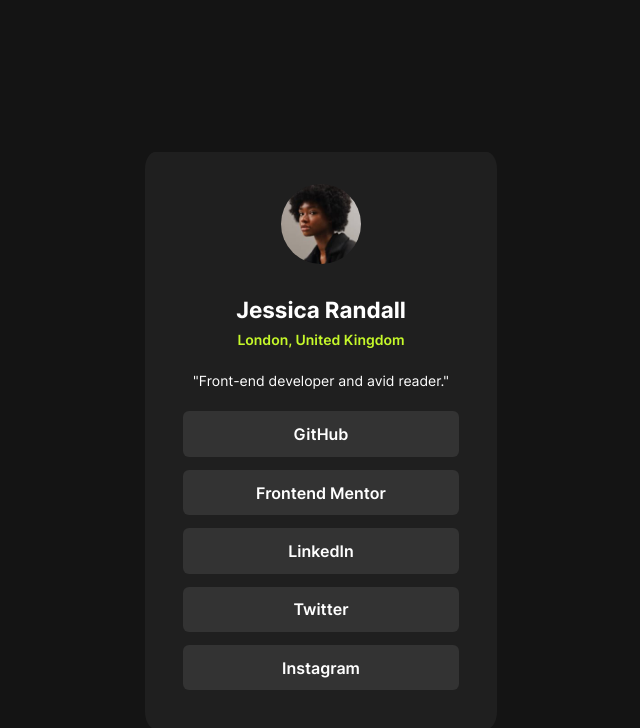
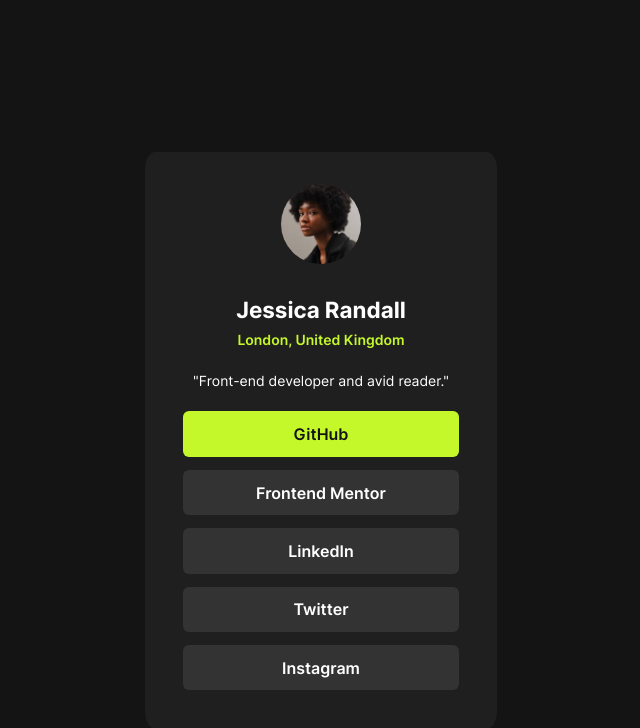
Before and after one commit to Divyansh-Gemini/social-links-profile-main, a plain HTML site: page index.html in a window 1280 px wide. In both pictures the pointer is over the element "GitHub". Shown: the whole page, without its empty margins (319-959 px from the left). Drawn offline with Linux system fonts and the light colour scheme.

Commit message:
changed bgcolor of btn on hover

```diff
--- a/style.css
+++ b/style.css
@@ -56,3 +56,9 @@
     border-radius: 6px;
     font-weight: 600;
 }
+
+.card .btn:hover {
+    background-color: hsl(75, 94%, 57%);
+    cursor: pointer;
+    color:hsl(0, 0%, 8%)
+}
```
